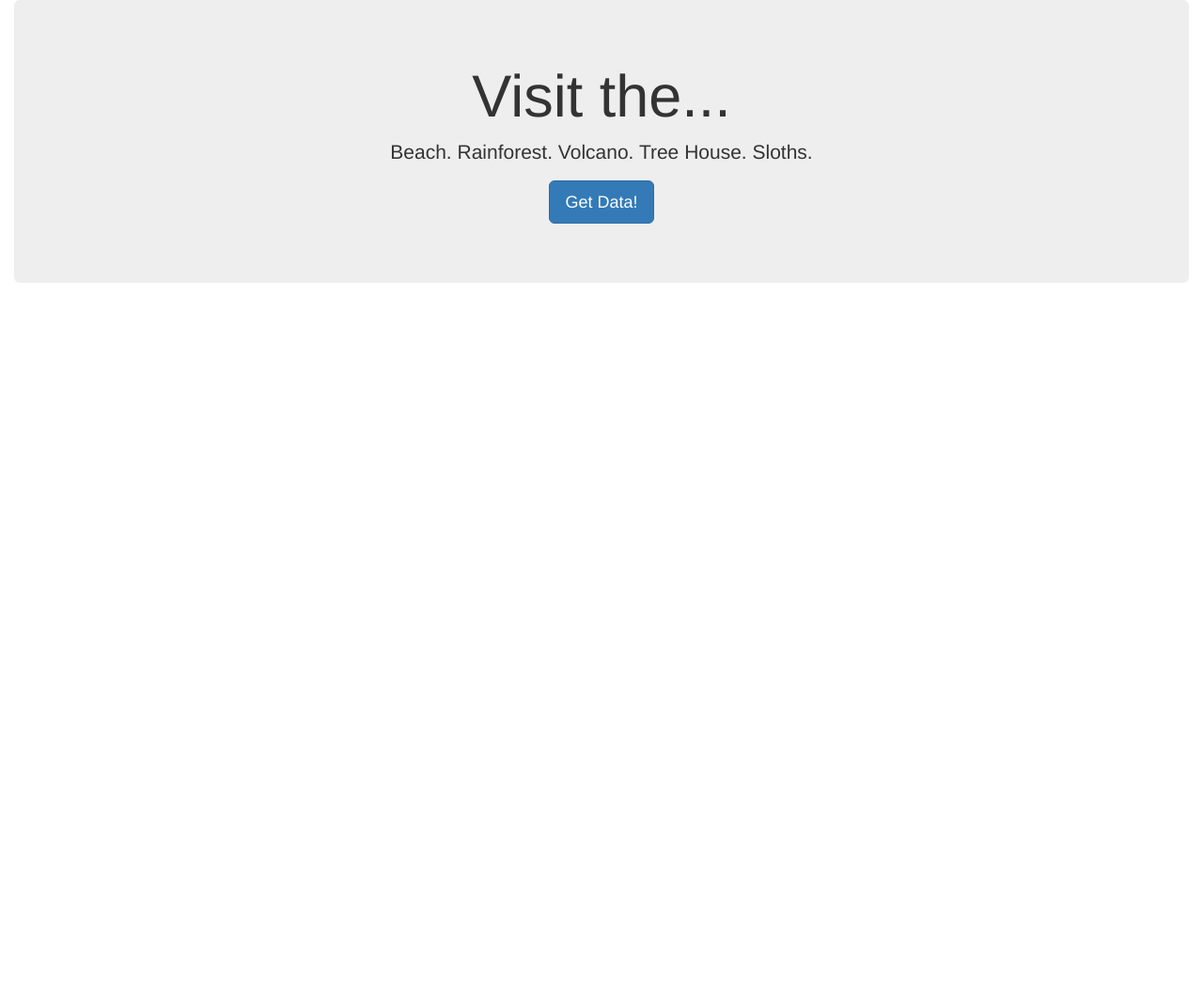
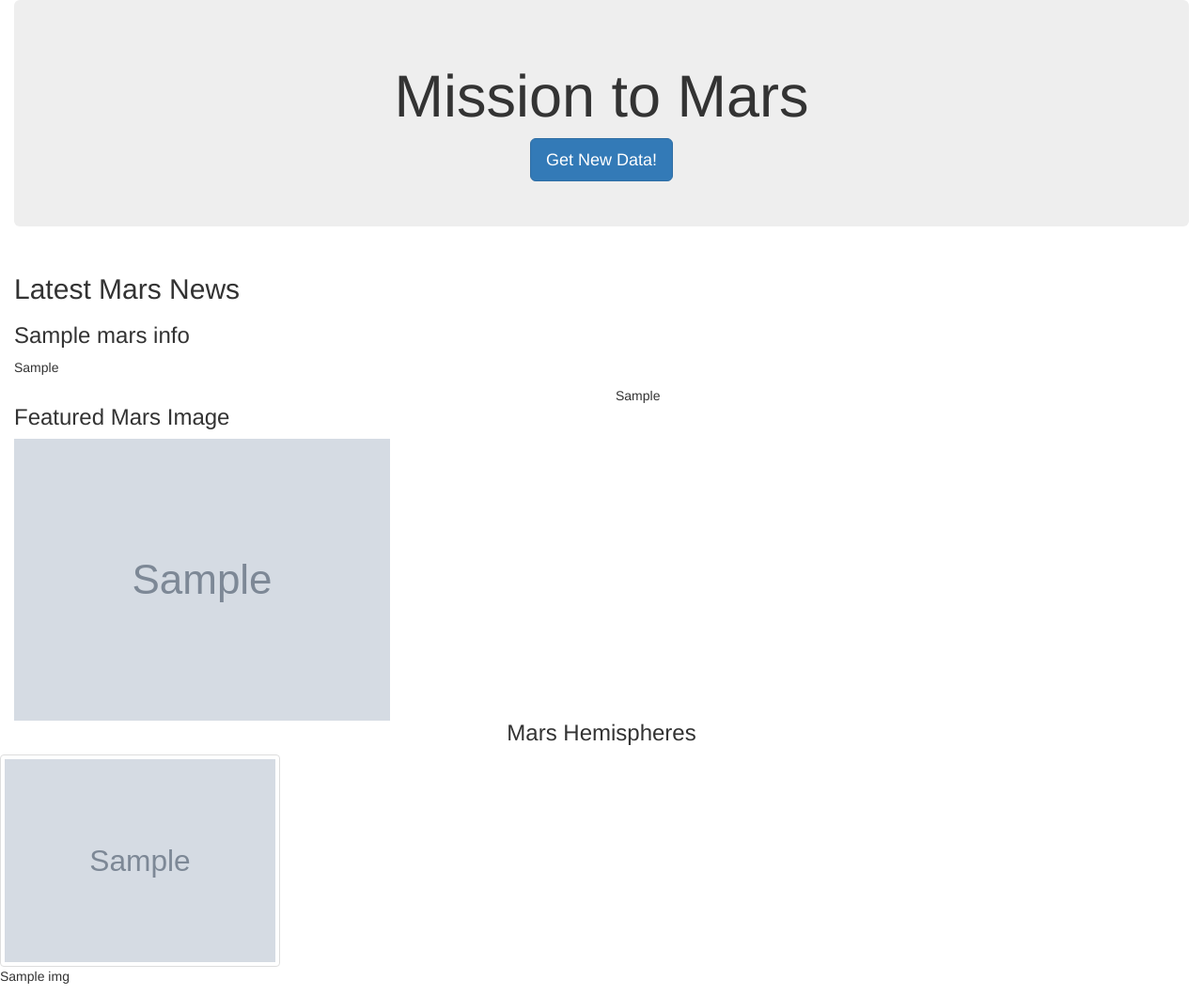
Before and after one commit to quettamar/Web-Scraping-Challenge, a Flask app: page / in a window 1280 px wide. Shown: the whole page at 94% size. Before the commit the page ends 301 px from the top, so only its background shows below. Run offline with Flask 2, Linux system fonts and the light colour scheme; grey boxes marked "Sample" are stand-in pictures; a database or web service that is not in the repository returns one stand-in record (values such as "Sample title"); some libraries are stand-ins or nearby versions.

Commit message:
final submission

```diff
--- a/app.py
+++ b/app.py
@@ -16,9 +16,11 @@ def home():
     # Find one record of data from the mongo database.
     mars_data = mongo.db.mars_info.find_one()
 
+    print(mars_data)
+
     # Return template and data. "info" will be a dictionary that can
     #be referenced in the index.html
-    return render_template("index.html", info=mars_data)
+    return render_template("index.html", mars_data=mars_data)
 
 
 # Route that will trigger the scrape function
--- a/templates/index.html
+++ b/templates/index.html
@@ -5,18 +5,51 @@
   <meta charset="UTF-8">
   <meta name="viewport" content="width=device-width, initial-scale=1.0">
   <meta http-equiv="X-UA-Compatible" content="ie=edge">
-  <title>Costa Rica Weather</title>
+  <title>Mars Data</title>
   <link rel="stylesheet" href="https://maxcdn.bootstrapcdn.com/bootstrap/3.3.7/css/bootstrap.min.css">
 </head>
 
 <body>
   <div class="container-fluid">
-    <div class="jumbotron text-center">
-      <h1>Visit the...</h1>
-      <p>Beach. Rainforest. Volcano. Tree House. Sloths.</p>
-      <p><a class="btn btn-primary btn-lg" href="/scrape" role="button">Get Data!</a></p>
+    <div class="row">
+      <div class="col-md-12">
+        <div class="jumbotron text-center">
+          <h1>Mission to Mars</h1>
+          <a class="btn btn-primary btn-lg" href="/scrape" role="button">Get New Data!</a>
+        </div>
+        <div class="row">
+          <div class="col-lg-12">
+            <h2>Latest Mars News</h2>
+            <h3>{{mars_data.news_title}}</h3>
+            <p>{{mars_data.news_p}}</p>
+          </div>
+        </div>
+        <div class="row">
+          <div class="col-md-6">
+            <h3>
+              Featured Mars Image
+            </h3><img alt="Featured Mars Image" src="{{mars_data.featured_img_url}}" < />
+          </div>
+          <div class="col-md-6"">
+            <div class="card"><div class="card-body">
+            {{mars_data.mars_facts|safe}}
+          </div></div></div>
+        </div>
+      </div>
+      <h3 class="text-center">
+        Mars Hemispheres
+      </h3><span class="badge badge-default"></span>
+      <div class="row">
+        {% for img in mars_data.hemisphere_image_urls %}
+        <div class="col-md-3">
+          <img alt="{{img.title}}" src="{{img.image_url}}" class="img-thumbnail" < />
+          <p>
+            {{img.title}}
+          </p>
+        </div>
+        {% endfor %}
+      </div>
     </div>
-  </div>
   </div>
 </body>
 
```
Also changed, not shown: scrape_mars.py (+10 -10 lines), Images/code.png (added), Images/final_website1.png (added), Images/final_website2.png (added), README.md, 1 other file.
